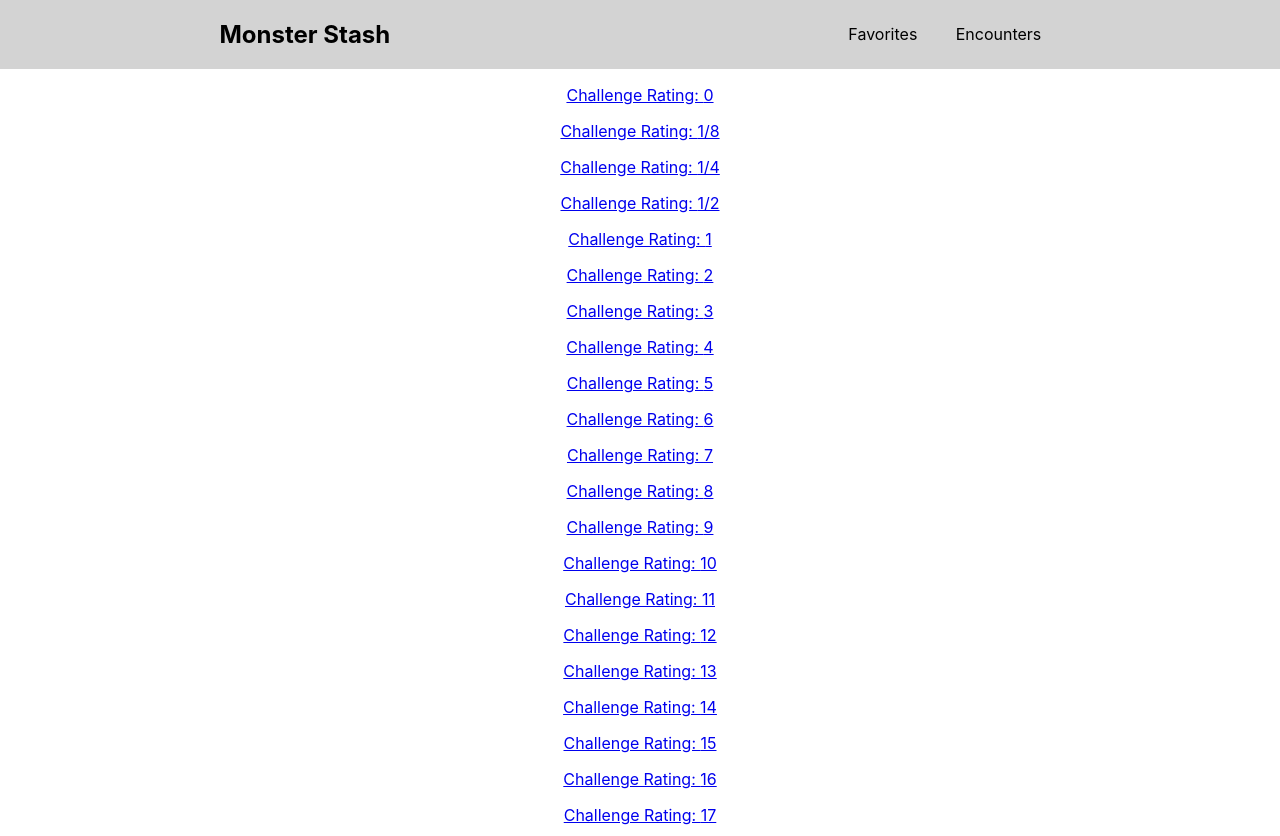
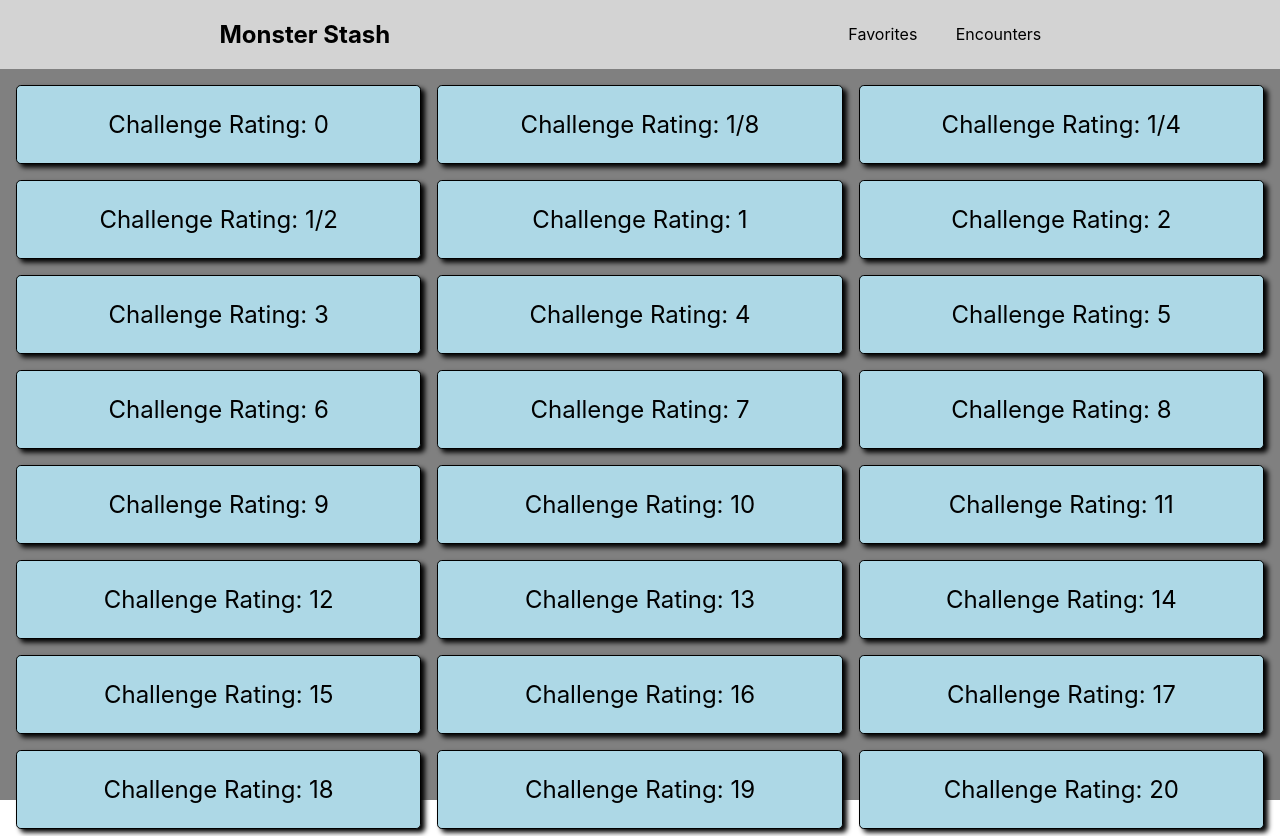
Before and after one commit to Davidschlundtbodien/monster-stash, a React (Create React App) app: page / in a window 1280 px wide. Shown: the top 836 px of the page. Built offline with nearby package versions, Linux system fonts and the light colour scheme.

Commit message:
Add rating list styling

```diff
--- a/src/Components/App/App.css
+++ b/src/Components/App/App.css
@@ -1,38 +1,8 @@
 .App {
+  background: grey;
+  width: auto;
+  height: 100vh;
+  display: flex;
+  flex-direction: column;
   text-align: center;
 }
-
-.App-logo {
-  height: 40vmin;
-  pointer-events: none;
-}
-
-@media (prefers-reduced-motion: no-preference) {
-  .App-logo {
-    animation: App-logo-spin infinite 20s linear;
-  }
-}
-
-.App-header {
-  background-color: #282c34;
-  min-height: 100vh;
-  display: flex;
-  flex-direction: column;
-  align-items: center;
-  justify-content: center;
-  font-size: calc(10px + 2vmin);
-  color: white;
-}
-
-.App-link {
-  color: #61dafb;
-}
-
-@keyframes App-logo-spin {
-  from {
-    transform: rotate(0deg);
-  }
-  to {
-    transform: rotate(360deg);
-  }
-}
--- a/src/Components/ChallengeRatingList/ChallengeRatingList.css
+++ b/src/Components/ChallengeRatingList/ChallengeRatingList.css
@@ -0,0 +1,16 @@
+.rating-list-container {
+  display: grid;
+  grid-template-columns: repeat(3, 1fr);
+  grid-gap: 1em;
+  padding: 1em;
+}
+
+.rating-list-item {
+  background: lightblue;
+  text-decoration: none;
+  font-size: 1.5em;
+  color: inherit;
+  border-radius: .2em;
+  border: solid .01em;
+  box-shadow: .17em .15em .2em;
+}
```
